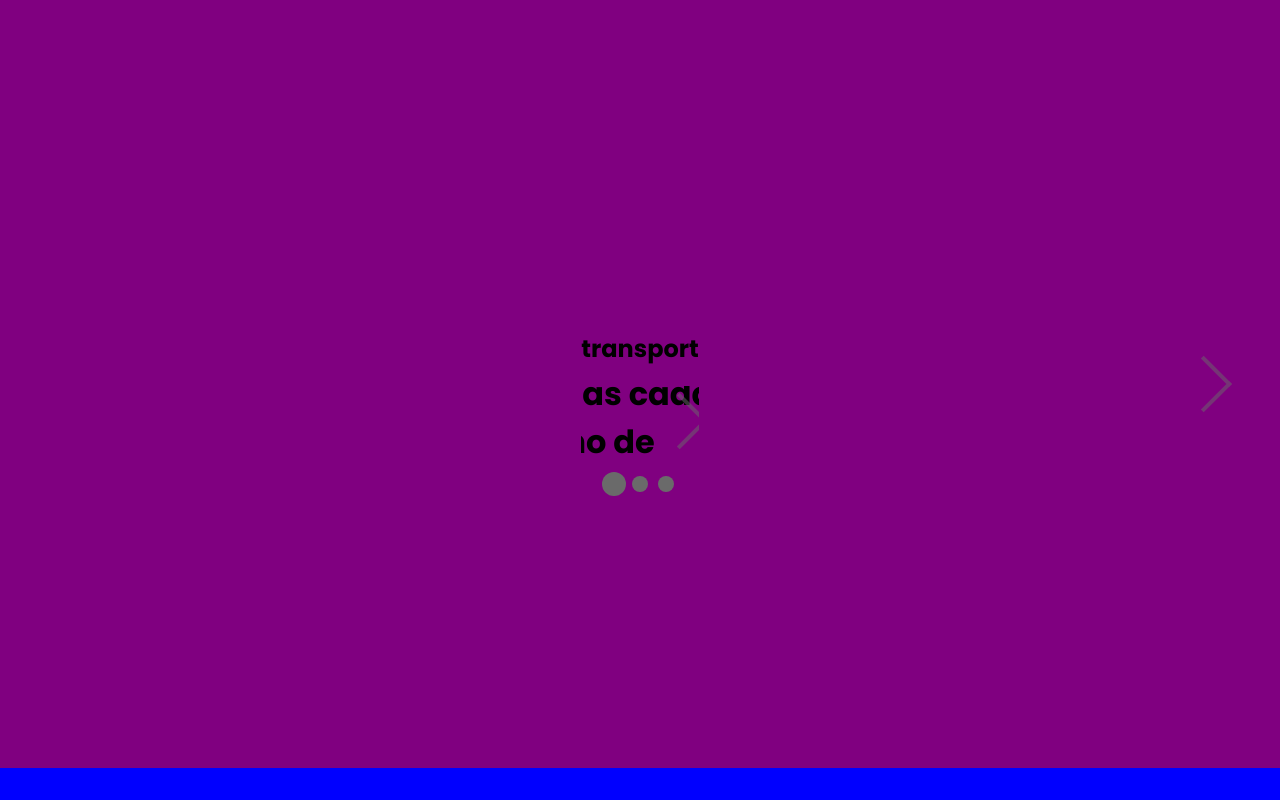
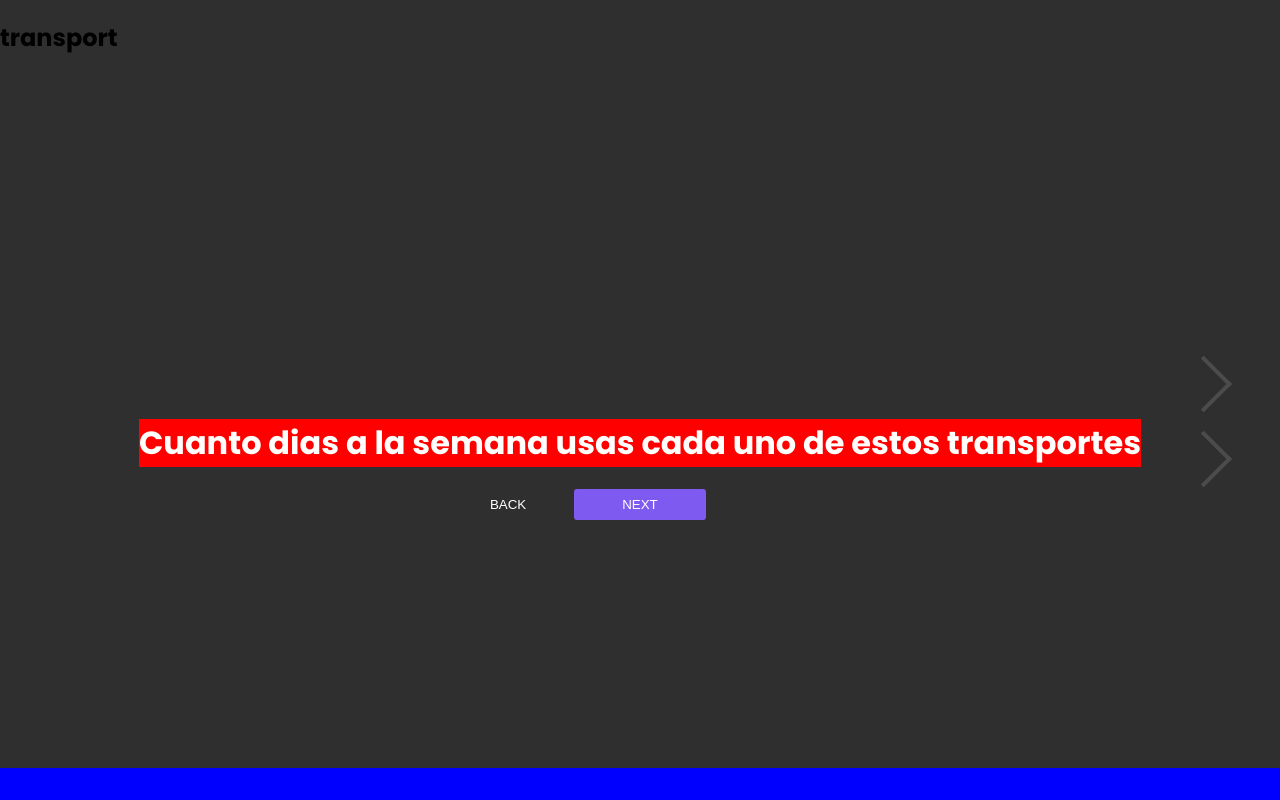
Before and after one commit to rigiba/HackatonBBVA, a React (Create React App) app in the folder frontend/: page /questions in a window 1280 px wide. Built offline with nearby package versions, Linux system fonts and the light colour scheme.

Commit message:
Estilos agregados a las preguntas

```diff
--- a/frontend/src/components/QuestionCategory.jsx
+++ b/frontend/src/components/QuestionCategory.jsx
@@ -16,7 +16,7 @@ export default class QuestionCategory extends React.Component {
         <AwesomeSlider>
           {this.props.questions.map((question, i) => {
             return (
-              <div key={i}>
+              <div className="slider_category" key={i}>
                 <QuestionsList listquestions={this.props.questions[i]}/>
               </div>
             );
--- a/frontend/src/components/QuestionsList.jsx
+++ b/frontend/src/components/QuestionsList.jsx
@@ -14,9 +14,11 @@ export default class QuestionsList extends React.Component {
     const { listquestions } = this.props;
     return (
       <div key={{}}>
-        <h1>{listquestions.question}</h1>
-        <Button title={`back`} route='/question' onClick={this.handleClick} />
-        <Button title={`next`} route='/question' onClick={this.handleClick} />
+        <h1 className="slider_pregunta">{listquestions.question}</h1>
+        <div className='contenedor-buttons'>
+          <Button title={`back`} route='/question' onClick={this.handleClick} />
+          <Button title={`next`} route='/question' onClick={this.handleClick} />
+        </div>
       </div>
     );
   }
--- a/frontend/src/pages/Questions.jsx
+++ b/frontend/src/pages/Questions.jsx
@@ -140,7 +140,7 @@ export default class Questions extends React.Component {
         })} */}
         {this.state.questions.map((category, i) => {
           return (
-            <div>
+            <div className="slider">
               <QuestionCategory
                 key={i}
                 category={Object.keys(category).join('')} questions={Object.values(category).flat(1)} />
--- a/frontend/src/styles/index.css
+++ b/frontend/src/styles/index.css
@@ -45,10 +45,12 @@ body {
 }
 
 input[type='button'] {
-  font-weight: 900;
+  text-transform: uppercase;
+  cursor: pointer;
+  font-weight: 500;
   color: var(--button-text);
   padding: 1.2rem;
-  border: 1px solid grey;
+  border: none;
   border-radius: 3px;
   background-color: var(--button);
   outline: none;
--- a/frontend/src/styles/questions.css
+++ b/frontend/src/styles/questions.css
@@ -1,3 +1,38 @@
 .awssld__content {
-  background-color: purple;
+  width: 100%;
+  height: 100%;
 }
+
+.slider {
+  width: 100%;
+  height: 100%;
+}
+
+.contenedor-buttons {
+  width: fit-content;
+  position: relative;
+  margin: 0 auto;
+  /* display: flex;
+  justify-content: center; */
+}
+
+.slider_category input[type='button'] {
+  background-color: var(--button);
+  padding: var(--small) var(--x-large);
+}
+
+.slider_category input[type='button'][value='back'] {
+  background-color: transparent;
+  outline: none;
+  position: absolute;
+  right: 100%;
+}
+
+.slider_pregunta {
+  width: 100%;
+  background-color: red;
+  /* position: absolute; */
+  top: 0;
+  left: 0;
+  color: var(--headline);
+}
```
